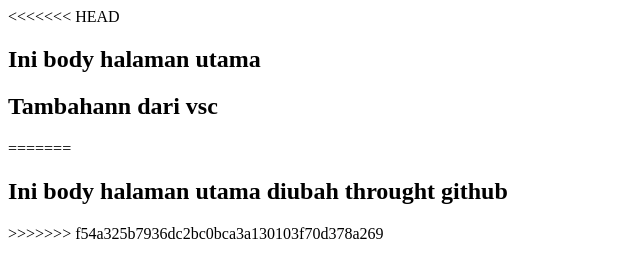
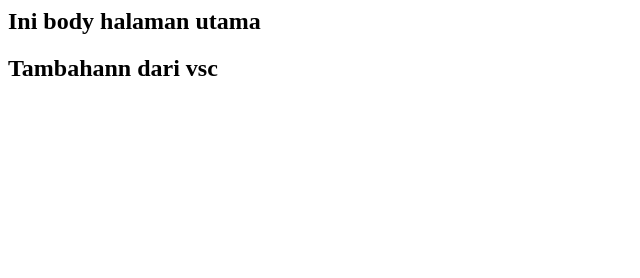
Before and after one commit to Sindu31/Project, a plain HTML site: page index.html in a window 1280 px wide. Shown: the whole page, without its empty margins (0-640 px from the left). Drawn offline with Linux system fonts and the light colour scheme.

Commit message:
push convlict menang vsc

```diff
--- a/index.html
+++ b/index.html
@@ -3,11 +3,7 @@
         <title>Hal Utama</title>
     </head>
     <body>
-<<<<<<< HEAD
         <h2>Ini body halaman utama</h2>
         <h2>Tambahann dari vsc</h2>
-=======
-        <h2>Ini body halaman utama diubah throught github</h2>
->>>>>>> f54a325b7936dc2bc0bca3a130103f70d378a269
     </body>
 </html>
```
